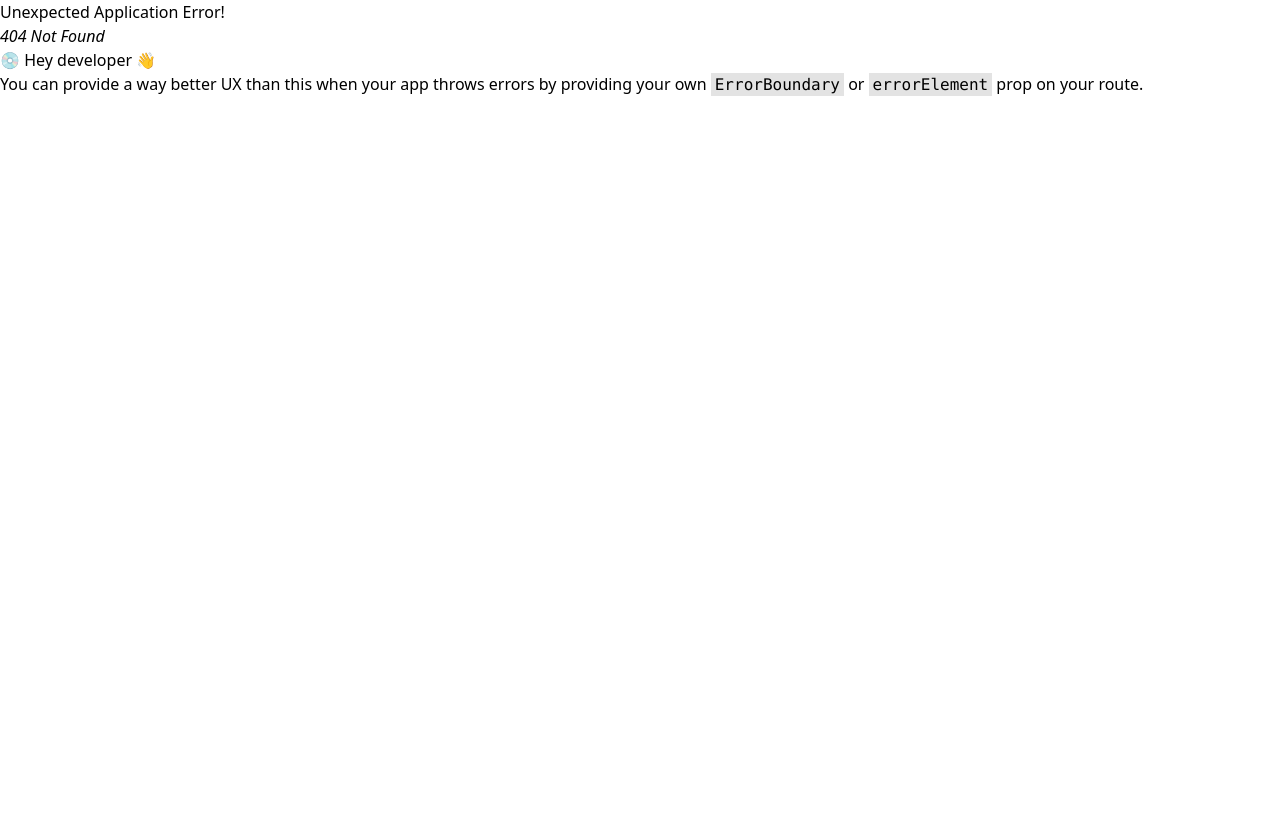
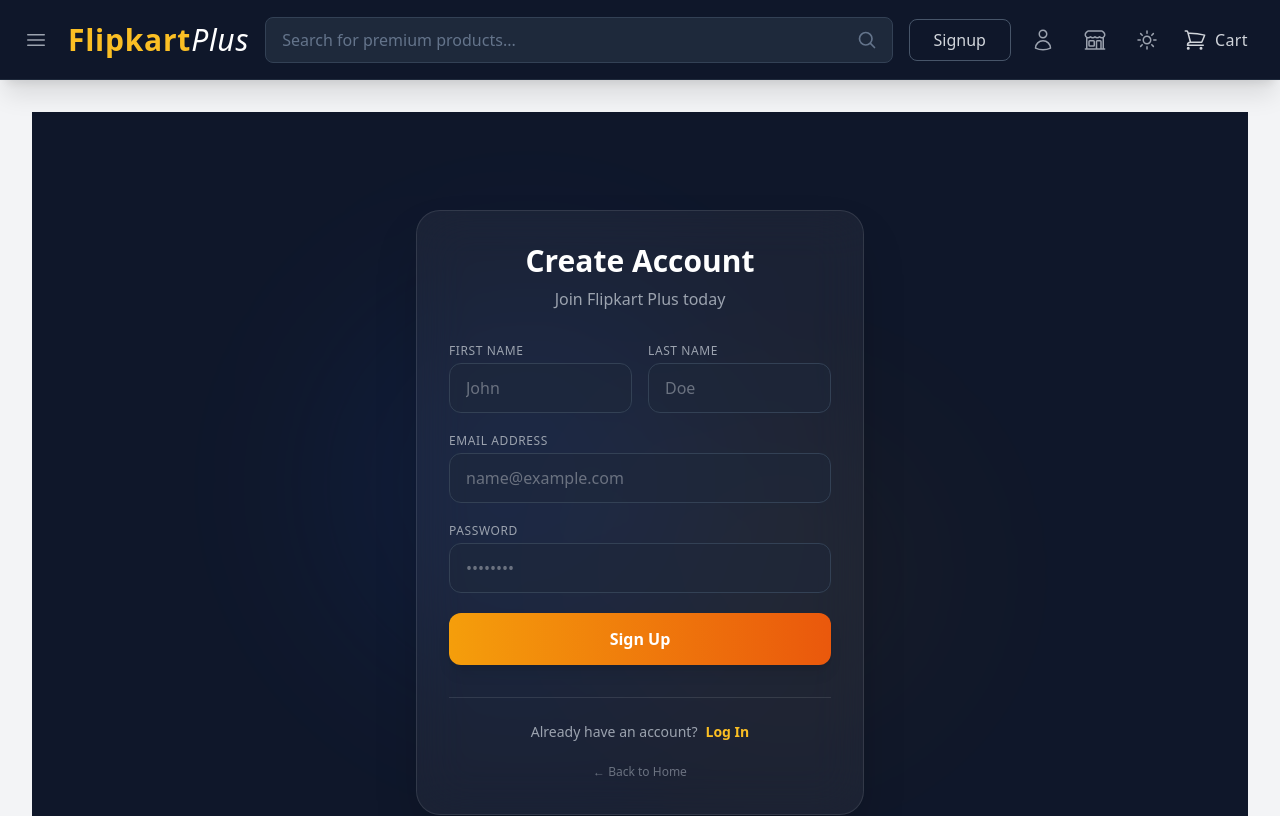
Before and after one commit to PallavSarkar2005/E-commerse-website, a React (Vite) app: page /signup in a window 1280 px wide. Before the commit this address had no page. Shown: the top 816 px of the page. Built offline with nearby package versions, Linux system fonts and the light colour scheme.

Commit message:
login and signup page

```diff
--- /dev/null
+++ b/src/components/LoginPage.jsx
@@ -0,0 +1,80 @@
+import React from "react";
+import { Link } from "react-router-dom";
+import { motion } from "framer-motion";
+
+const LoginPage = () => {
+  return (
+    <div className="min-h-screen flex items-center justify-center bg-gradient-to-br from-indigo-950 via-purple-950 to-slate-950 p-4 overflow-hidden relative">
+      <div className="absolute inset-0 overflow-hidden pointer-events-none">
+        <motion.div
+          animate={{ y: [0, -20, 0], rotate: [0, 45, 0], opacity: [0.3, 0.5, 0.3] }}
+          transition={{ duration: 10, repeat: Infinity, ease: "easeInOut" }}
+          className="absolute top-1/4 left-1/4 w-96 h-96 bg-fuchsia-600/20 rounded-full blur-[100px]"
+        />
+        <motion.div
+          animate={{ y: [0, 30, 0], rotate: [0, -45, 0], opacity: [0.3, 0.5, 0.3] }}
+          transition={{ duration: 8, repeat: Infinity, ease: "easeInOut" }}
+          className="absolute bottom-1/4 right-1/4 w-80 h-80 bg-blue-500/10 rounded-full blur-[100px]"
+        />
+      </div>
+      <motion.div
+        initial={{ opacity: 0, scale: 0.9 }}
+        animate={{ opacity: 1, scale: 1 }}
+        transition={{ duration: 0.4, ease: "easeOut" }}
+        className="w-full max-w-md bg-white/10 backdrop-blur-xl border border-white/20 rounded-3xl p-8 shadow-2xl relative z-10"
+      >
+        <div className="text-center mb-8">
+          <h1 className="text-3xl font-bold text-white mb-2">Welcome Back</h1>
+          <p className="text-gray-300">Login to access your account</p>
+        </div>
+        <form className="space-y-5" onSubmit={(e) => e.preventDefault()}>
+          <div>
+            <label className="block text-xs font-medium text-indigo-200 mb-1 uppercase tracking-wider">Email Address</label>
+            <input
+              type="email"
+              className="w-full bg-slate-900/50 border border-slate-600/50 rounded-xl px-4 py-3 text-white focus:ring-2 focus:ring-indigo-500 focus:border-transparent outline-none transition-all placeholder-gray-500"
+              placeholder="name@example.com"
+            />
+          </div>
+          <div>
+            <label className="block text-xs font-medium text-indigo-200 mb-1 uppercase tracking-wider">Password</label>
+            <input
+              type="password"
+              className="w-full bg-slate-900/50 border border-slate-600/50 rounded-xl px-4 py-3 text-white focus:ring-2 focus:ring-indigo-500 focus:border-transparent outline-none transition-all placeholder-gray-500"
+              placeholder="••••••••"
+            />
+          </div>
+          <div className="flex items-center justify-between text-sm">
+            <label className="flex items-center text-gray-300 cursor-pointer hover:text-white transition-colors">
+              <input type="checkbox" className="mr-2 rounded bg-slate-800 border-slate-600 text-indigo-500 focus:ring-indigo-500/50" />
+              Remember me
+            </label>
+            <a href="#" className="text-indigo-300 hover:text-indigo-200 transition-colors">Forgot Password?</a>
+          </div>
+          <motion.button
+            whileHover={{ scale: 1.02 }}
+            whileTap={{ scale: 0.98 }}
+            className="w-full font-bold py-3.5 rounded-xl shadow-lg transition-all bg-gradient-to-r from-indigo-600 to-purple-600 text-white hover:shadow-indigo-500/25 border border-white/10"
+          >
+            Log In
+          </motion.button>
+        </form>
+        <div className="mt-8 pt-6 border-t border-white/10 text-center">
+          <p className="text-gray-300 text-sm">
+            Don't have an account?
+            <Link to="/signup" className="ml-2 font-semibold hover:underline transition-colors text-amber-400 hover:text-amber-300">
+              Sign Up
+            </Link>
+          </p>
+          <div className="mt-4">
+            <Link to="/" className="text-xs text-gray-400 hover:text-gray-200 transition-colors">
+              &larr; Back to Home
+            </Link>
+          </div>
+        </div>
+      </motion.div>
+    </div>
+  );
+};
+
+export default LoginPage;
--- a/src/components/Navbar.jsx
+++ b/src/components/Navbar.jsx
@@ -7,7 +7,7 @@
   searchTerm,
   setSearchTerm,
   onToggleSearch,
-  cartItemCount
+  cartItemCount,
 }) => {
   const [isDarkMode, setIsDarkMode] = useState(false);
   const [focused, setFocused] = useState(false);
@@ -62,7 +62,7 @@
               animate={{
                 boxShadow: focused
                   ? "0px 0px 18px rgba(251, 191, 36, 0.7)"
-                  : "0px 0px 0px rgba(0,0,0,0)"
+                  : "0px 0px 0px rgba(0,0,0,0)",
               }}
               transition={{ duration: 0.3 }}
               className="w-full p-2.5 pl-4 pr-12 rounded-lg border border-slate-700 bg-slate-800 text-gray-100 placeholder-slate-500 focus:outline-none focus:ring-2 focus:ring-amber-500/50 focus:border-transparent transition-all shadow-inner"
@@ -90,11 +90,17 @@
         </div>
 
         <div className="flex items-center gap-3 text-gray-400">
-          <button className="hidden lg:block px-6 py-2 bg-transparent border border-slate-600 text-gray-300 font-medium rounded-lg hover:border-amber-400 hover:text-amber-400 transition-all shadow-[0_0_0_rgba(0,0,0,0)] hover:shadow-[0_0_15px_rgba(251,191,36,0.15)]">
-            Login
-          </button>
+          <Link
+            to="/signup"
+            className="hidden lg:block px-6 py-2 bg-transparent border border-slate-600 text-gray-300 font-medium rounded-lg hover:border-amber-400 hover:text-amber-400 transition-all shadow-[0_0_0_rgba(0,0,0,0)] hover:shadow-[0_0_15px_rgba(251,191,36,0.15)] text-center"
+          >
+            Signup
+          </Link>
 
-          <button className="p-2 rounded-full hover:bg-slate-800 hover:text-amber-400 transition-all" title="User">
+          <button
+            className="p-2 rounded-full hover:bg-slate-800 hover:text-amber-400 transition-all"
+            title="User"
+          >
             <svg
               xmlns="http://www.w3.org/2000/svg"
               fill="none"
@@ -111,7 +117,10 @@
             </svg>
           </button>
 
-          <button className="p-2 rounded-full hover:bg-slate-800 hover:text-amber-400 transition-all" title="Become a Seller">
+          <button
+            className="p-2 rounded-full hover:bg-slate-800 hover:text-amber-400 transition-all"
+            title="Become a Seller"
+          >
             <svg
               xmlns="http://www.w3.org/2000/svg"
               fill="none"
@@ -201,7 +210,9 @@
               </span>
             )}
           </div>
-          <span className="font-medium hidden sm:block tracking-wide">Cart</span>
+          <span className="font-medium hidden sm:block tracking-wide">
+            Cart
+          </span>
         </Link>
       </div>
     </>
--- a/src/components/Sidebar.jsx
+++ b/src/components/Sidebar.jsx
@@ -45,7 +45,7 @@
                 </a>
               </li>
               <li className="mb-2">
-                <a href="#" className="block p-2 rounded hover:bg-white/20">
+                <a href="/login" className="block p-2 rounded hover:bg-white/20">
                   Log Out
                 </a>
               </li>
--- /dev/null
+++ b/src/components/SignupPage.jsx
@@ -0,0 +1,91 @@
+import React from "react";
+import { Link } from "react-router-dom";
+import { motion } from "framer-motion";
+
+const SignupPage = () => {
+  return (
+    <div className="min-h-screen flex items-center justify-center bg-slate-900 p-4 overflow-hidden relative">
+      <div className="absolute inset-0 overflow-hidden pointer-events-none">
+        <motion.div
+          animate={{ y: [0, -20, 0], rotate: [0, 45, 0], opacity: [0.3, 0.5, 0.3] }}
+          transition={{ duration: 10, repeat: Infinity, ease: "easeInOut" }}
+          className="absolute top-1/4 left-1/4 w-96 h-96 bg-blue-600/20 rounded-full blur-[100px]"
+        />
+        <motion.div
+          animate={{ y: [0, 30, 0], rotate: [0, -45, 0], opacity: [0.3, 0.5, 0.3] }}
+          transition={{ duration: 8, repeat: Infinity, ease: "easeInOut" }}
+          className="absolute bottom-1/4 right-1/4 w-80 h-80 bg-amber-500/10 rounded-full blur-[100px]"
+        />
+      </div>
+      <motion.div
+        initial={{ opacity: 0, scale: 0.9 }}
+        animate={{ opacity: 1, scale: 1 }}
+        transition={{ duration: 0.4, ease: "easeOut" }}
+        className="w-full max-w-md bg-white/5 backdrop-blur-xl border border-white/10 rounded-3xl p-8 shadow-2xl relative z-10"
+      >
+        <div className="text-center mb-8">
+          <h1 className="text-3xl font-bold text-white mb-2">Create Account</h1>
+          <p className="text-gray-400">Join Flipkart Plus today</p>
+        </div>
+        <form className="space-y-5">
+          <div className="grid grid-cols-2 gap-4">
+            <div>
+              <label className="block text-xs font-medium text-gray-400 mb-1 uppercase tracking-wider">First Name</label>
+              <input
+                type="text"
+                className="w-full bg-slate-800/50 border border-slate-700 rounded-xl px-4 py-3 text-white focus:ring-2 focus:ring-blue-500 focus:border-transparent outline-none transition-all placeholder-gray-500"
+                placeholder="John"
+              />
+            </div>
+            <div>
+              <label className="block text-xs font-medium text-gray-400 mb-1 uppercase tracking-wider">Last Name</label>
+              <input
+                type="text"
+                className="w-full bg-slate-800/50 border border-slate-700 rounded-xl px-4 py-3 text-white focus:ring-2 focus:ring-blue-500 focus:border-transparent outline-none transition-all placeholder-gray-500"
+                placeholder="Doe"
+              />
+            </div>
+          </div>
+          <div>
+            <label className="block text-xs font-medium text-gray-400 mb-1 uppercase tracking-wider">Email Address</label>
+            <input
+              type="email"
+              className="w-full bg-slate-800/50 border border-slate-700 rounded-xl px-4 py-3 text-white focus:ring-2 focus:ring-blue-500 focus:border-transparent outline-none transition-all placeholder-gray-500"
+              placeholder="name@example.com"
+            />
+          </div>
+          <div>
+            <label className="block text-xs font-medium text-gray-400 mb-1 uppercase tracking-wider">Password</label>
+            <input
+              type="password"
+              className="w-full bg-slate-800/50 border border-slate-700 rounded-xl px-4 py-3 text-white focus:ring-2 focus:ring-blue-500 focus:border-transparent outline-none transition-all placeholder-gray-500"
+              placeholder="••••••••"
+            />
+          </div>
+          <motion.button
+            whileHover={{ scale: 1.02 }}
+            whileTap={{ scale: 0.98 }}
+            className="w-full font-bold py-3.5 rounded-xl shadow-lg transition-all bg-gradient-to-r from-amber-500 to-orange-600 text-white hover:shadow-orange-500/25"
+          >
+            Sign Up
+          </motion.button>
+        </form>
+        <div className="mt-8 pt-6 border-t border-white/10 text-center">
+          <p className="text-gray-400 text-sm">
+            Already have an account?
+            <Link to="/login" className="ml-2 font-semibold hover:underline transition-colors text-amber-400 hover:text-amber-300">
+              Log In
+            </Link>
+          </p>
+          <div className="mt-4">
+            <Link to="/" className="text-xs text-gray-500 hover:text-gray-300 transition-colors">
+              &larr; Back to Home
+            </Link>
+          </div>
+        </div>
+      </motion.div>
+    </div>
+  );
+};
+
+export default SignupPage;
```
Also changed, not shown: src/main.jsx (+29 -22 lines), 1 other file (tests, documents, lock files or other folders).
